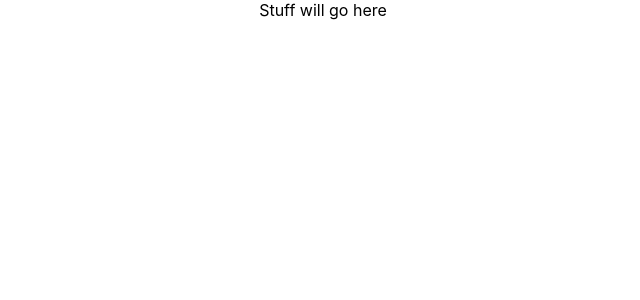
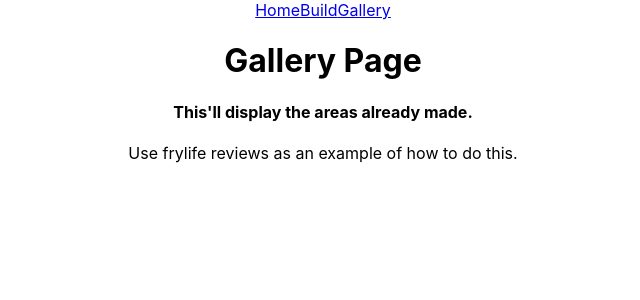
Before and after one commit to aleksbozek/Area-Generator, a React (Create React App) app in the folder area-generator/: page /Gallery in a window 1280 px wide. Shown: the top 300 px of the page, without its empty margins (317-957 px from the left). Built offline with nearby package versions, Linux system fonts and the light colour scheme; no server answers.

Commit message:
navbar between three main areas is set up & functioning properly

```diff
--- a/area-generator/src/App.js
+++ b/area-generator/src/App.js
@@ -1,39 +1,57 @@
-import React, { useEffect, useState} from 'react';
-import axios from 'axios';
-import './App.css';
-import HomePage from './HomePage.jsx';
-
-
-
+import React, { useEffect, useState } from "react";
+import axios from "axios";
+import "./App.css";
+import HomePage from "./components/HomePage.jsx";
+import BuildPage from "./components/BuildPage.jsx";
+import Gallery from "./components/Gallery.jsx";
+import { Link, Route, Switch, Redirect } from "react-router-dom";
 
 function App() {
   const [build, setBuild] = useState([]);
 
-
   useEffect(() => {
-
     // const airURL = `https://api.airtable.com/v0/${process.env.REACT_APP_AIRTABLE_BASE}/Build?Grid%20View`
     const airURL = `https://api.airtable.com/v0/appT8SRRw9eOl8WmR/Build?Grid%20View`;
     const getInfo = async () => {
-
       const res = await axios.get(airURL, {
         headers: {
           Authorization: `Bearer ${process.env.REACT_APP_AIRTABLE_KEY}`,
-        }
+        },
       });
 
       console.log(res.data);
       setBuild(res.data.records);
-    }
-    getInfo();
+    };
+    // getInfo();
     console.log("mounted successfully");
-  }, [])
-
-
+  }, []);
 
   return (
     <div className="App">
-      <HomePage />
+      <nav>
+        <Link to="/">Home</Link>
+        <Link to="/Build">Build</Link>
+        <Link to="/Gallery">Gallery</Link>
+      </nav>
+      <main>
+        <Switch>
+          <Route exact path="/">
+            <h1>You're on the home page.</h1>
+            <HomePage />
+          </Route>
+          <Route exact path="/Build">
+            <h1>You're on the build page.</h1>
+            <BuildPage />
+          </Route>
+          <Route path="/Gallery">
+            <h1>Gallery Page</h1>
+            <Gallery />
+          </Route>
+          <Route path="/:404">
+            <Redirect to="/" />
+          </Route>
+        </Switch>
+      </main>
     </div>
   );
 }
--- a/area-generator/src/HomePage.jsx
+++ /dev/null
@@ -1,17 +0,0 @@
-import React from 'react';
-
-
-export default function HomePage() {
-
-
-
-
-  return (
-
-    <div>
-
-      Stuff will go here
-
-    </div>
-  )
-}
--- /dev/null
+++ b/area-generator/src/components/BuildPage.jsx
@@ -0,0 +1,10 @@
+import React from "react";
+import axios from "axios";
+
+export default function BuildPage() {
+  return (
+    <div>
+      <p>This'll contain the main event.</p>
+    </div>
+  );
+}
--- /dev/null
+++ b/area-generator/src/components/Gallery.jsx
@@ -0,0 +1,10 @@
+import React from "react";
+
+export default function Gallery() {
+  return (
+    <div>
+      <h4>This'll display the areas already made.</h4>
+      <p>Use frylife reviews as an example of how to do this.</p>
+    </div>
+  );
+}
--- /dev/null
+++ b/area-generator/src/components/HomePage.jsx
@@ -0,0 +1,40 @@
+import React, { useEffect, useState } from "react";
+import axios from "axios";
+import "../App.css";
+
+export default function HomePage() {
+  const [examples, setExamples] = useState([]);
+
+  useEffect(() => {
+    // const airURL = `https://api.airtable.com/v0/${process.env.REACT_APP_AIRTABLE_BASE}/Build?Grid%20View`
+    const airURL = `https://api.airtable.com/v0/appT8SRRw9eOl8WmR/Gallery?Grid%20View`;
+    const getInfo = async () => {
+      const res = await axios.get(airURL, {
+        headers: {
+          Authorization: `Bearer ${process.env.REACT_APP_AIRTABLE_KEY}`,
+        },
+      });
+
+      console.log(res.data);
+      setExamples(res.data.records);
+    };
+    // getInfo();
+    console.log("mounted successfully");
+  }, []);
+
+  function getRandom() {
+    return Math.floor(Math.random() * examples.length);
+  }
+
+  const showExamples = (ex) => {
+    getRandom();
+    console.log(ex);
+  };
+
+  return (
+    <div>
+      {/* <h3>{examples.records[0].Type}</h3> */}
+      Stuff will go here
+    </div>
+  );
+}
```
